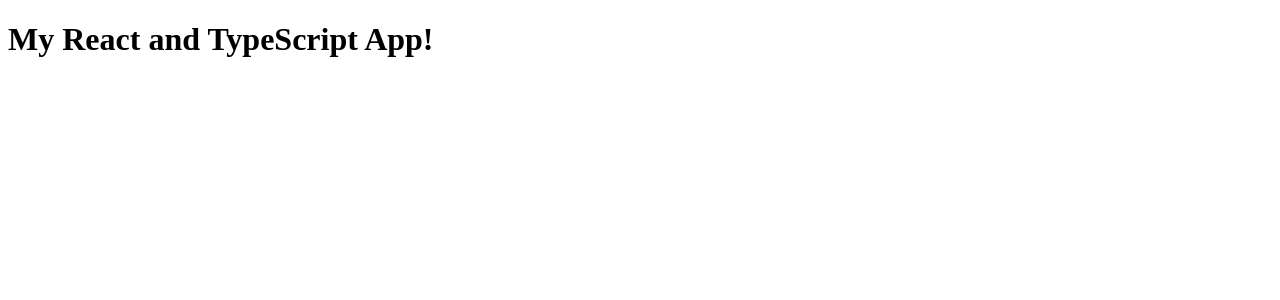
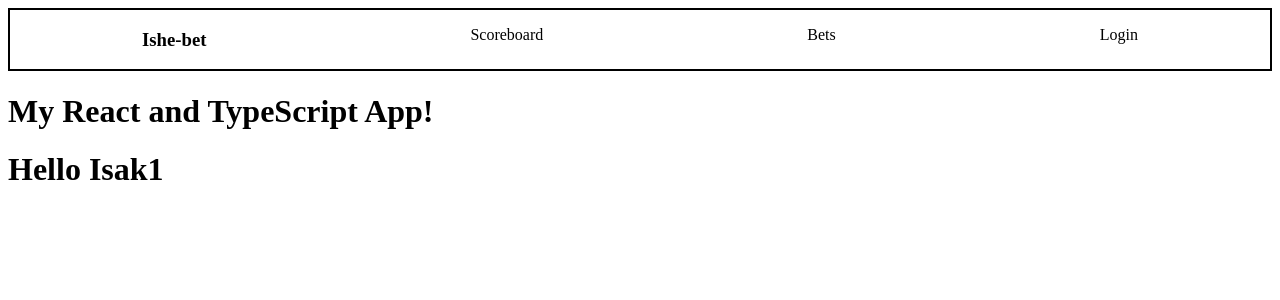
Before and after one commit to IsakFriisJespersen/ishe-bet, a React app: page / in a window 1280 px wide. Shown: the top 300 px of the page. Built offline with nearby package versions, Linux system fonts and the light colour scheme; the HTML template or start-up script is replaced by a standard one.

Commit message:
New stuff

```diff
--- /dev/null
+++ b/src/components/homepage/homepage.tsx
@@ -0,0 +1,9 @@
+import React from "react";
+import ReactDOM from "react-dom";
+
+
+export default class Welcome extends React.Component {
+    render() {
+      return <h1>Hello Isak1</h1>;
+    }
+  }
--- /dev/null
+++ b/src/components/navbar/navbar.scss
@@ -0,0 +1,5 @@
+.divNav{
+    border-width:2px;
+    border-style:solid;
+    border-color:black;
+}
--- /dev/null
+++ b/src/components/navbar/navbar.tsx
@@ -0,0 +1,26 @@
+import React from "react";
+import Grid from '@material-ui/core/Grid';
+import './navbar.scss'
+
+export default class Welcome extends React.Component {
+    render() {
+        return (
+            <div
+                className="divNav"
+            >
+                <Grid
+                    container
+                    direction="row"
+                    justify="space-around"
+                    alignItems="flex-start"
+
+                >
+                    <h3>Ishe-bet</h3>
+                    <p>Scoreboard</p>
+                    <p>Bets</p>
+                    <p>Login</p>
+                </Grid>
+            </div>
+        )
+    }
+}
--- a/src/index.tsx
+++ b/src/index.tsx
@@ -1,11 +1,17 @@
 import React from "react";
 import ReactDOM from "react-dom";
+import Welcome from './components/homepage/homepage'
+import Navbar from './components/navbar/navbar'
 
 const App = () => (
   <h1>My React and TypeScript App!</h1>
 );
 
 ReactDOM.render(
-  <App />,
-  document.getElementById("root")
+  <div>
+    <Navbar/>
+    <App />
+    <Welcome/>
+  </div>,
+    document.getElementById("root")
 );
--- a/tsconfig.json
+++ b/tsconfig.json
@@ -14,4 +14,4 @@
       "jsx": "react"
     },
     "include": ["src"]
-  }
+}
```
Also changed, not shown: package.json (+8 -3 lines), 1 other file (tests, documents, lock files or other folders).
